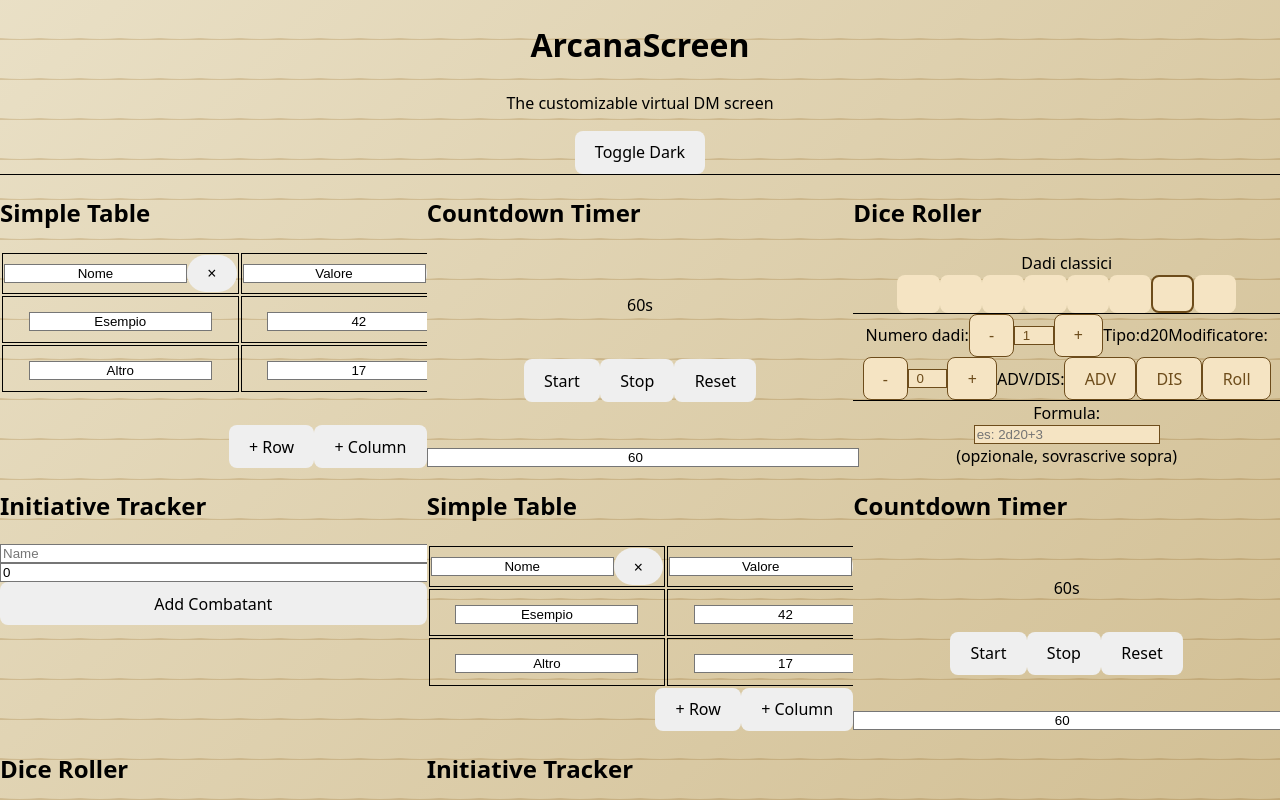
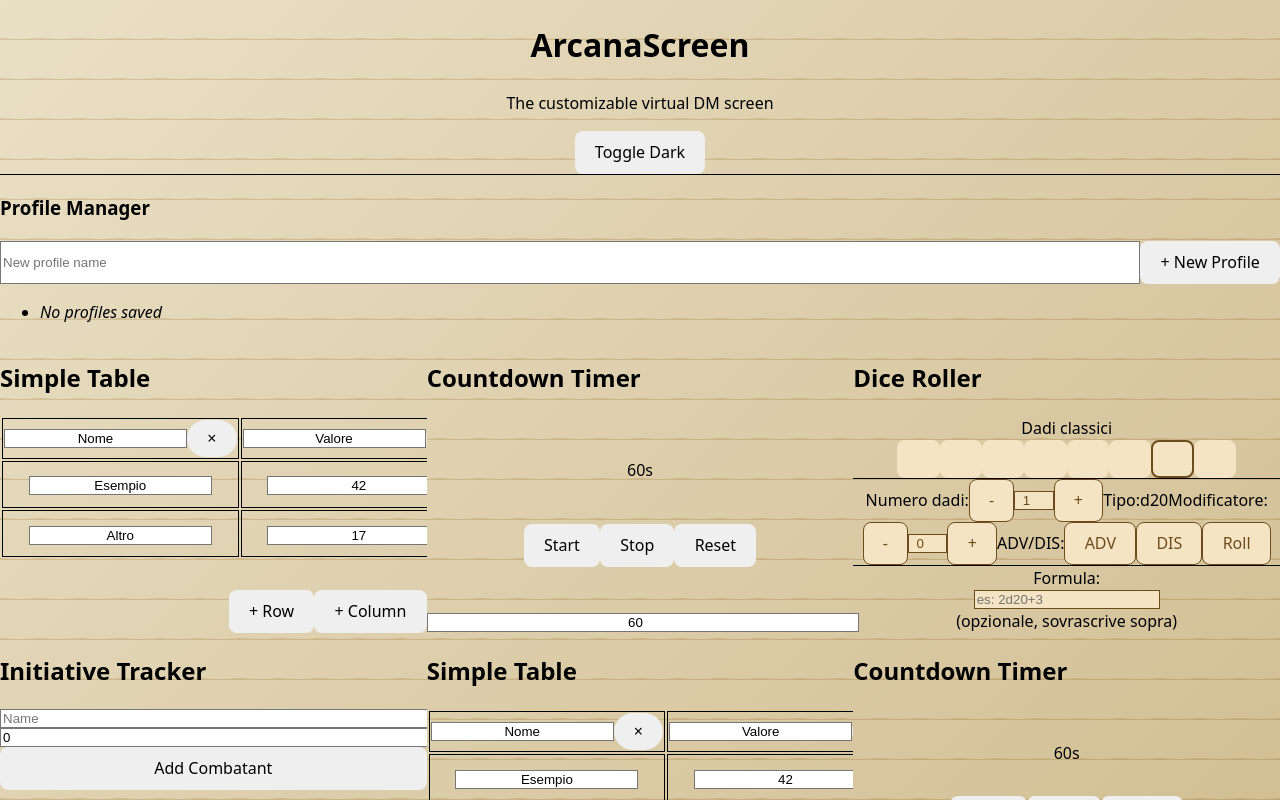
Before and after one commit to MissingPackage/arcana-screen, a React (Vite) app in the folder arcana-screen/: page / in a window 1280 px wide. Built offline with nearby package versions, Linux system fonts and the light colour scheme.

Commit message:
feat: implement profile manager with Zustand and localStorage persistence #13

```diff
--- a/arcana-screen/package.json
+++ b/arcana-screen/package.json
@@ -34,6 +34,7 @@
     "prettier": "^3.5.3",
     "react-dnd": "^16.0.1",
     "react-dnd-html5-backend": "^16.0.1",
+    "react-hot-toast": "^2.5.2",
     "tailwindcss": "^4.1.4",
     "typescript": "~5.7.2",
     "typescript-eslint": "^8.26.1",
--- a/arcana-screen/src/App.tsx
+++ b/arcana-screen/src/App.tsx
@@ -1,12 +1,15 @@
 import Grid from './components/Grid';
 import { useThemeStore } from './store/themeStore';
 import './index.css';
+
+import { Toaster } from 'react-hot-toast';
 
 function App() {
   const { theme, toggleTheme } = useThemeStore();
 
   return (
     <div className={`h-screen w-screen flex flex-col ${theme === 'dark' ? 'bg-dark-parchment text-white' : 'bg-parchment text-gray-900'}`}>
+      <Toaster />
 
       <header className={`p-4 text-center border-b border-gray-700 ${theme === 'dark' ? 'dark-mode-text' : ''}`}>
         <h1 className="text-3xl font-bold">ArcanaScreen</h1>
--- a/arcana-screen/src/components/Grid.tsx
+++ b/arcana-screen/src/components/Grid.tsx
@@ -1,12 +1,14 @@
 import { DndProvider, useDrag, useDrop } from 'react-dnd';
 import { HTML5Backend } from 'react-dnd-html5-backend';
-import { useCallback } from 'react';
+import { useCallback, useEffect } from 'react';
 import QuickNotes from './widgets/QuickNotes';
 import DiceRoller from './widgets/DiceRoller';
 import CountdownTimer from './widgets/CountdownTimer';
 import SimpleTable from './widgets/SimpleTable';
 import InitiativeTracker from './widgets/InitiativeTracker';
 import { useWidgetStore } from '../store/useWidgetStore';
+import ProfileManagerPanel from './ProfileManagerPanel';
+
 
 const ItemType = 'WIDGET';
 
@@ -46,7 +48,6 @@ function DraggableBox({ id, index, moveItem, children }: any) {
   );
 }
 
-import { useEffect } from 'react';
 
 export default function Grid() {
   const widgets = useWidgetStore((state) => state.widgets);
@@ -118,6 +119,7 @@ export default function Grid() {
 
   return (
     <DndProvider backend={HTML5Backend}>
+      <ProfileManagerPanel />
       <div className="grid grid-cols-3 gap-4 p-8">
         {widgets.map((widget, index) => {
           const WidgetComponent = components[widget.type] || (() => null);
--- /dev/null
+++ b/arcana-screen/src/components/ProfileManager.tsx
@@ -0,0 +1,84 @@
+import { useState, ChangeEvent } from 'react';
+import { useProfileStore } from '../store/useProfileStore';
+import toast from 'react-hot-toast';
+import { Profile } from '../store/useProfileStore';
+
+interface ProfileManagerProps {
+  onLoadProfile: (layoutConfig: any) => void;
+  currentLayoutConfig: any;
+}
+
+const ProfileManager: React.FC<ProfileManagerProps> = ({ onLoadProfile, currentLayoutConfig }) => {
+  const { profiles, createProfile, deleteProfile, loadProfile } = useProfileStore();
+  const [profileName, setProfileName] = useState<string>('');
+
+  const handleCreate = () => {
+    if (!profileName.trim()) {
+      toast.error('Profile name required');
+      return;
+    }
+    createProfile({ name: profileName, layoutConfig: currentLayoutConfig });
+    toast.success('Profile created!');
+    setProfileName('');
+  };
+
+  const handleLoad = (id: string) => {
+    const profile = loadProfile(id);
+    if (profile) {
+      onLoadProfile(profile.layoutConfig);
+      toast.success('Profile loaded');
+    }
+  };
+
+  const handleDelete = (id: string) => {
+    deleteProfile(id);
+    toast('Profile deleted', { icon: '🗑️' });
+  };
+
+  return (
+    <div className="p-4 bg-gray-50 rounded shadow-md w-full max-w-md mx-auto">
+      <h3 className="font-bold text-lg mb-2">Profile Manager</h3>
+      <div className="flex gap-2 mb-4">
+        <input
+          type="text"
+          className="border rounded px-2 py-1 flex-1"
+          placeholder="New profile name"
+          value={profileName}
+          onChange={(e: ChangeEvent<HTMLInputElement>) => setProfileName(e.target.value)}
+        />
+        <button
+          onClick={handleCreate}
+          className="bg-green-600 text-white rounded px-3 py-1 font-semibold hover:bg-green-700"
+        >
+          + New Profile
+        </button>
+      </div>
+      <ul className="divide-y divide-gray-200">
+        {profiles.length === 0 && (
+          <li className="text-gray-400 italic py-2">No profiles saved</li>
+        )}
+        {profiles.map((profile: Profile) => (
+          <li key={profile.id} className="flex items-center justify-between py-2">
+            <span className="font-medium">{profile.name}</span>
+            <div className="flex gap-2">
+              <button
+                onClick={() => handleLoad(profile.id)}
+                className="bg-blue-500 text-white rounded px-2 py-1 text-xs hover:bg-blue-600"
+              >
+                Load
+              </button>
+              <button
+                onClick={() => handleDelete(profile.id)}
+                className="bg-red-500 text-white rounded px-2 py-1 text-xs hover:bg-red-600"
+              >
+                Delete
+              </button>
+            </div>
+          </li>
+        ))}
+      </ul>
+    </div>
+  );
+};
+
+export default ProfileManager;
--- /dev/null
+++ b/arcana-screen/src/components/ProfileManagerPanel.tsx
@@ -0,0 +1,28 @@
+import ProfileManager from './ProfileManager';
+import { useWidgetStore } from '../store/useWidgetStore';
+
+import type { Widget } from '../store/useWidgetStore';
+
+export default function ProfileManagerPanel() {
+  const widgets = useWidgetStore((state) => state.widgets);
+  const clearWidgets = useWidgetStore((state) => state.clearWidgets);
+  const addWidget = useWidgetStore((state) => state.addWidget);
+
+  // Salva la configurazione attuale dei widget
+  const currentLayoutConfig = widgets;
+
+  // Carica una configurazione profilo
+  const handleLoadProfile = (profileLayout: Widget[]) => {
+    clearWidgets();
+    profileLayout.forEach((w) => addWidget(w));
+  };
+
+  return (
+    <div className="mb-8">
+      <ProfileManager
+        onLoadProfile={handleLoadProfile}
+        currentLayoutConfig={currentLayoutConfig}
+      />
+    </div>
+  );
+}
--- /dev/null
+++ b/arcana-screen/src/store/useProfileStore.ts
@@ -0,0 +1,51 @@
+import { create } from 'zustand';
+
+export interface Profile {
+  id: string;
+  name: string;
+  layoutConfig: any;
+}
+
+interface ProfileStoreState {
+  profiles: Profile[];
+  createProfile: (profile: Omit<Profile, 'id'>) => void;
+  deleteProfile: (id: string) => void;
+  loadProfile: (id: string) => Profile | undefined;
+}
+
+const LOCAL_STORAGE_KEY = 'arcana_profiles';
+
+const getInitialProfiles = (): Profile[] => {
+  try {
+    const stored = localStorage.getItem(LOCAL_STORAGE_KEY);
+    return stored ? JSON.parse(stored) : [];
+  } catch {
+    return [];
+  }
+};
+
+export const useProfileStore = create<ProfileStoreState>((set, get) => ({
+  profiles: getInitialProfiles(),
+
+  createProfile: (profile) => {
+    const id = Date.now().toString();
+    const newProfile = { ...profile, id };
+    set((state) => {
+      const updated = [...state.profiles, newProfile];
+      localStorage.setItem(LOCAL_STORAGE_KEY, JSON.stringify(updated));
+      return { profiles: updated };
+    });
+  },
+
+  deleteProfile: (id) => {
+    set((state) => {
+      const updated = state.profiles.filter((p) => p.id !== id);
+      localStorage.setItem(LOCAL_STORAGE_KEY, JSON.stringify(updated));
+      return { profiles: updated };
+    });
+  },
+
+  loadProfile: (id) => {
+    return get().profiles.find((p) => p.id === id);
+  },
+}));
--- a/arcana-screen/src/store/useWidgetStore.ts
+++ b/arcana-screen/src/store/useWidgetStore.ts
@@ -19,7 +19,7 @@ export interface Combatant {
   initiative: number;
 }
 
-interface Widget {
+export interface Widget {
   id: string;
   type: string;
   position: { x: number; y: number };
```
Also changed, not shown: arcana-screen/src/components/ProfileManagerReadme.txt (added), 1 other file (tests, documents, lock files or other folders).
